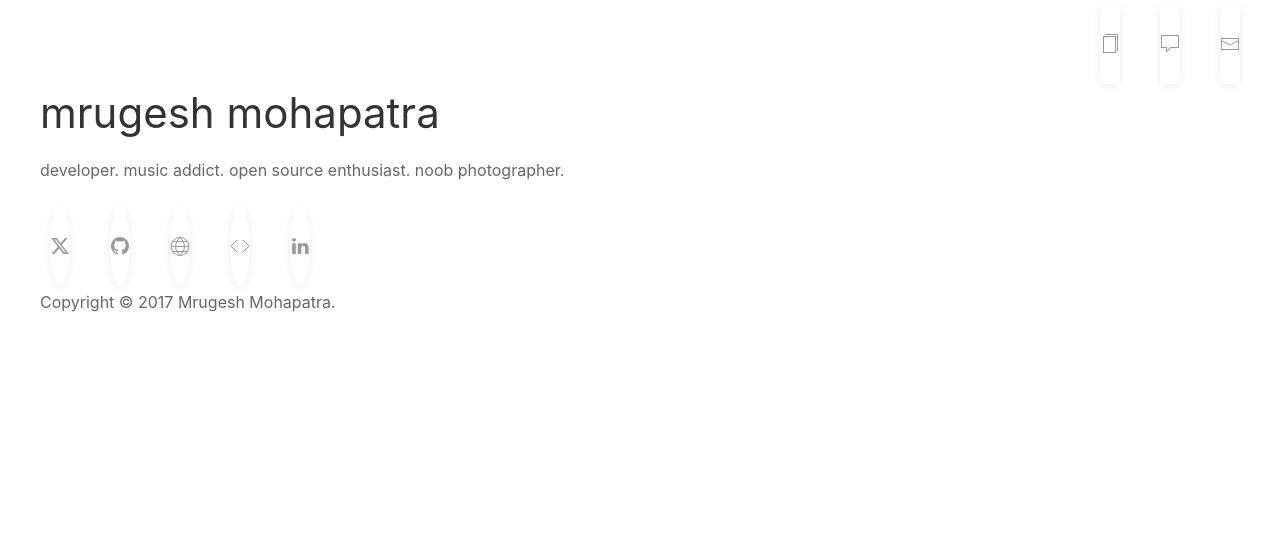
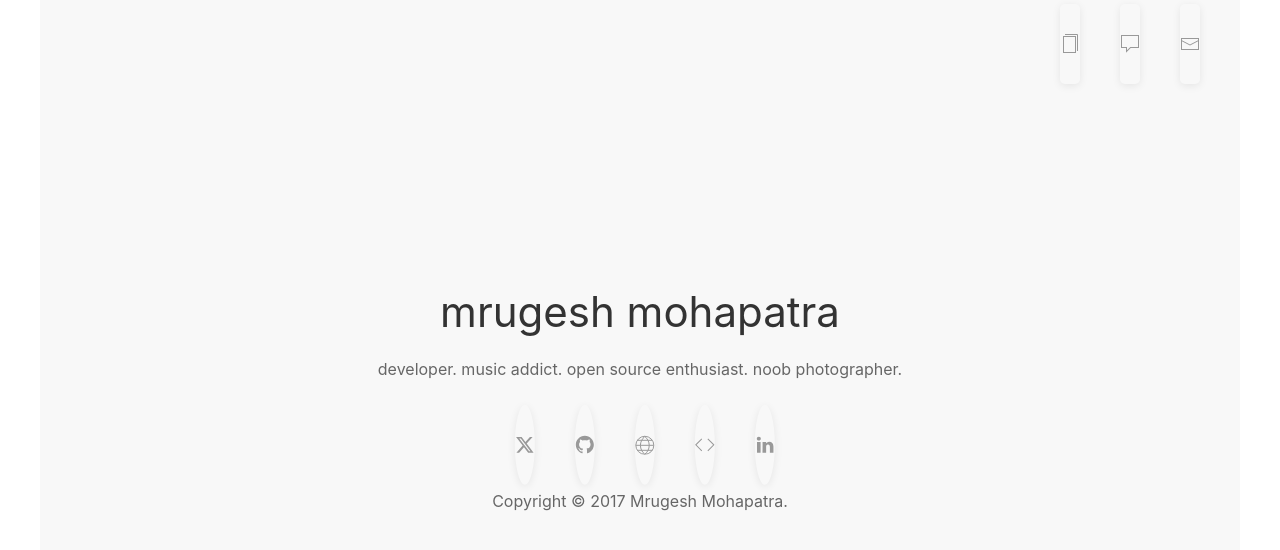
Before and after one commit to raisedadead/portfolio, a React (Create React App) app: page / in a window 1280 px wide. Shown: the top 550 px of the page. Built offline with nearby package versions, Linux system fonts and the light colour scheme.

Commit message:
feat: Testing centering layout

```diff
--- a/src/App.js
+++ b/src/App.js
@@ -5,16 +5,16 @@ import { TopNav, SocialNav, Footer } from './components'
 export default class App extends Component {
   render() {
     return (
-      <div className="uk-container">
+      <div className="uk-container uk-height-viewport uk-background-muted">
         <TopNav />
-        <div>
+        <div className="uk-position-center uk-text-center">
           <h1 className="uk-heading-primary">mrugesh mohapatra</h1>
           <p>
             developer. music addict. open source enthusiast. noob photographer.
           </p>
+          <SocialNav />
+          <Footer />
         </div>
-        <SocialNav />
-        <Footer />
       </div>
     )
   }
--- a/src/components/Nav/SocialNav.js
+++ b/src/components/Nav/SocialNav.js
@@ -3,7 +3,8 @@ import React from 'react'
 const raisedButtonStyle = { height: 50, margin: '4px 0 4px 0' }
 const SocialNav = () => {
   return (
-    <div>
+    <nav className="uk-navbar-container uk-navbar-transparent" data-uk-navbar>
+      <div className="uk-navbar-center">
         <ul className="uk-navbar-nav uk-iconnav">
           <li>
             <a
@@ -67,6 +68,7 @@ const SocialNav = () => {
           </li>
         </ul>
       </div>
+    </nav>
   )
 }
 
```
Lines whose indentation alone changed are shown as unchanged.
